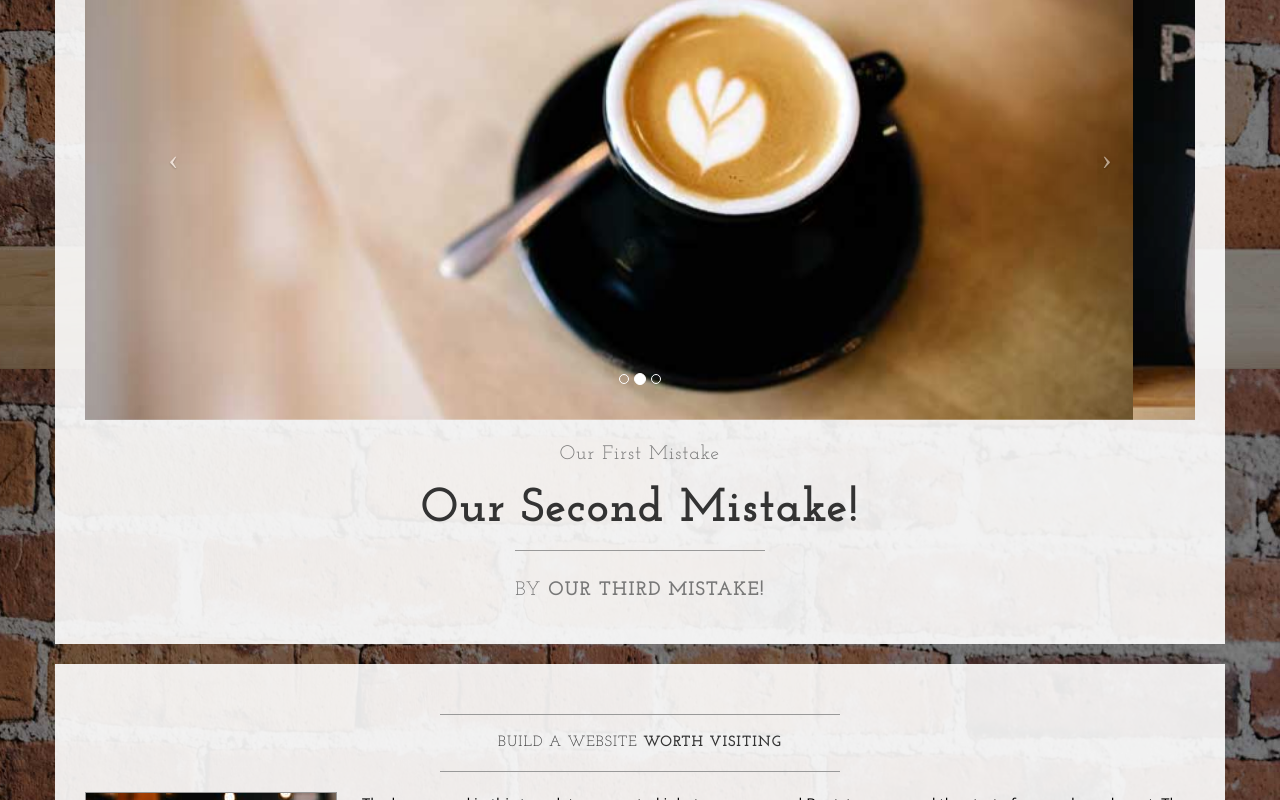
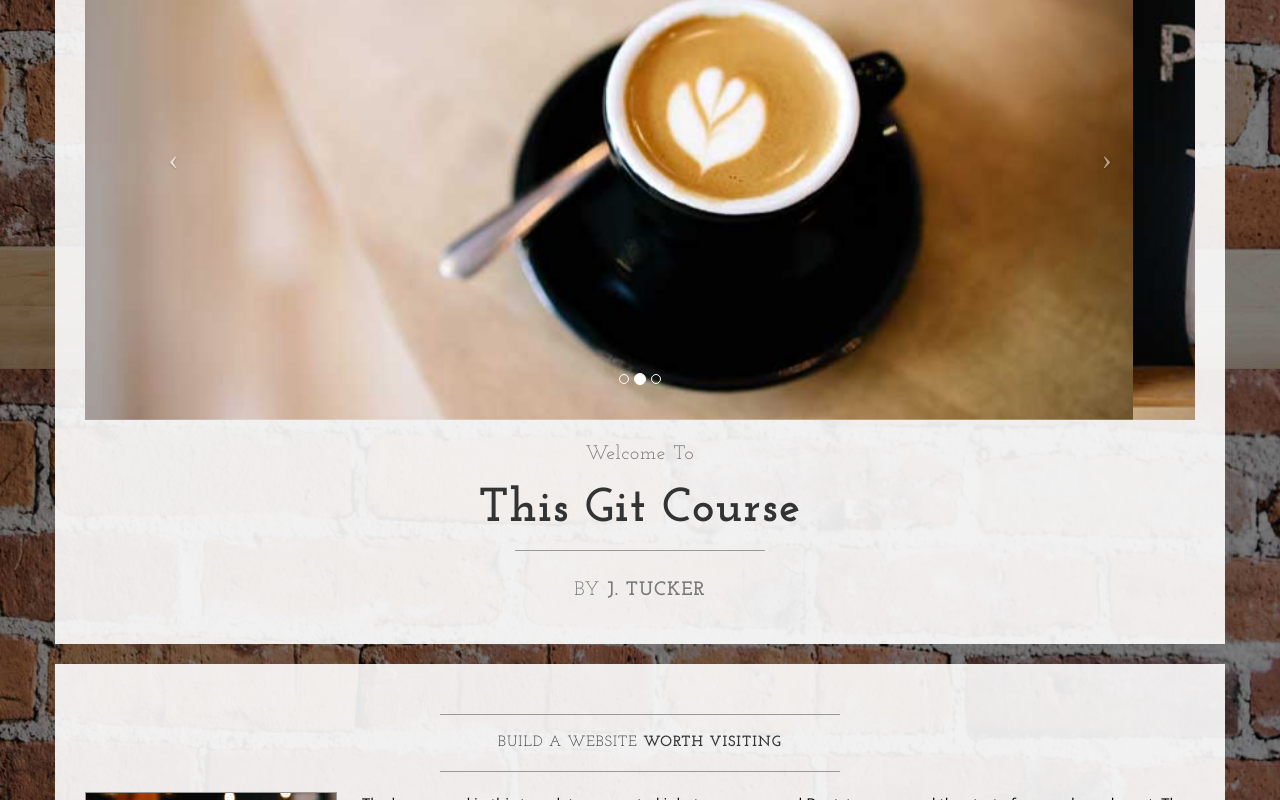
Before and after one commit to jlntckr/Learnable-Git-Course, a plain HTML site: page index.html in a window 1280 px wide. Shown: the part 431-1231 px from the top of the page. Drawn offline with nearby package versions, Linux system fonts and the light colour scheme.

Commit message:
Revert "Committing our third mistake, we left the other two in place"
This reverts commit d6eea65dc1b91ade94365a1190931b0927a06687.

```diff
--- a/index.html
+++ b/index.html
@@ -106,13 +106,13 @@
                         </a>
                     </div>
                     <h2 class="brand-before">
-                        <small>Our First Mistake
+                        <small>Welcome to
                     </h2>
-                    <h1 class="brand-name">Our second mistake!</h1>
+                    <h1 class="brand-name">This Git Course</h1>
                     <hr class="tagline-divider">
                     <h2>
                         <small>By
-                            <strong>Our third mistake!</strong>
+                            <strong>J. Tucker</strong>
                         </small>
                     </h2>
                 </div>
```
